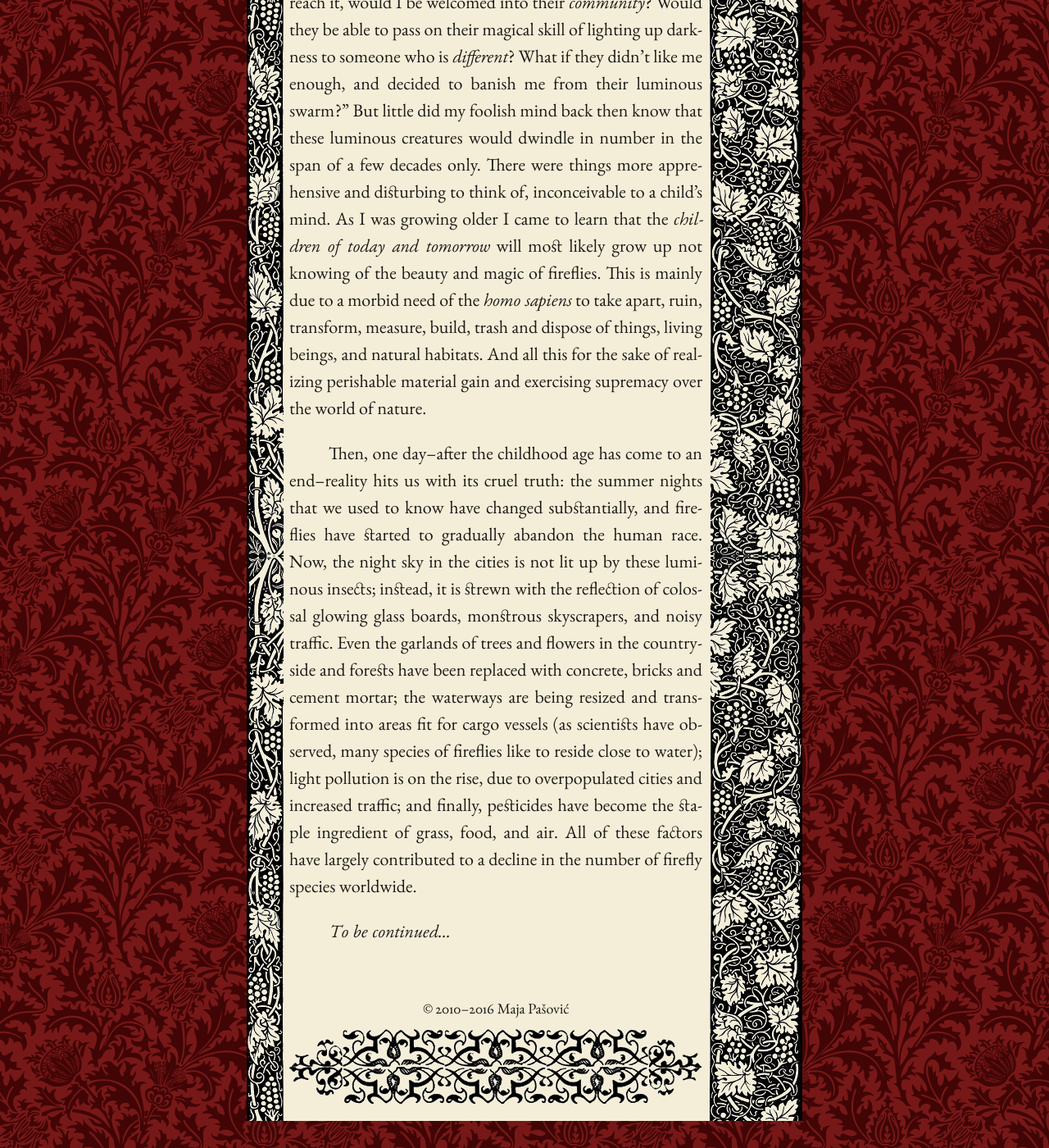
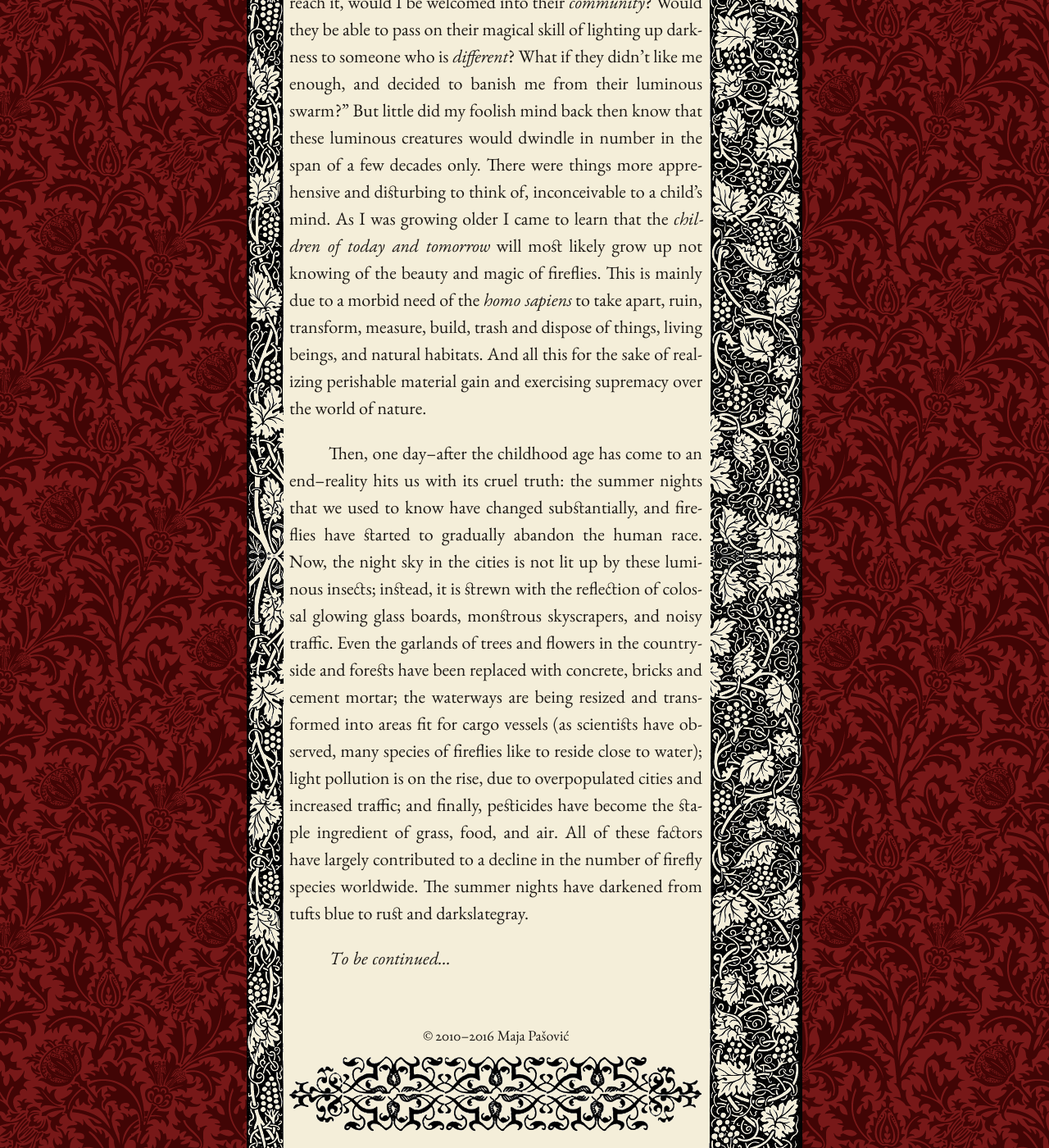
Before and after one commit to mpasovic/majapasovic.org, a Jekyll site: the page built from _posts/2016-07-06-a-lamenting-song-for-fireflies-progressive-destruction-of-the-environment-and-its-consequences.md, in a window 1280 px wide and 1400 px high, scrolled down 2283 px. Shown: the whole window at 82% size. Built offline with Jekyll 4.4.1, drawn with Linux system fonts in a browser that asks for light colours; nearby versions of some CDN libraries.

Commit message:
Updated 2016-07-06-a-lamenting-song-for-fireflies-progressive-destruction-of-the-environment-and-its-consequences.md

```diff
--- a/_posts/2016-07-06-a-lamenting-song-for-fireflies-progressive-destruction-of-the-environment-and-its-consequences.md
+++ b/_posts/2016-07-06-a-lamenting-song-for-fireflies-progressive-destruction-of-the-environment-and-its-consequences.md
@@ -25,6 +25,6 @@
 *****
 As a child, I wondered if fireflies came out at night from a mysterious land/habitat, invisible to humans. A never-ending stream of questions titillated my youthful imagination: "How could I reach their habitat? Even if there was a way to reach it, would I be welcomed into their *community*? Would they be able to pass on their magical skill of lighting up darkness to someone who is *different*? What if they didn't like me enough, and decided to banish me from their luminous swarm?" But little did my foolish mind back then know that these luminous creatures would dwindle in number in the span of a few decades only. There were things more apprehensive and disturbing to think of, inconceivable to a child's mind. As I was growing older I came to learn that the *children of today and tomorrow* will most likely grow up not knowing of the beauty and magic of fireflies. This is mainly due to a morbid need of the *homo sapiens* to take apart, ruin, transform, measure, build, trash and dispose of things, living beings, and natural habitats. And all this for the sake of realizing perishable material gain and exercising supremacy over the world of nature.
 
-Then, one day--after the childhood age has come to an end--reality hits us with its cruel truth: the summer nights that we used to know have changed substantially, and fireflies have started to gradually abandon the human race. Now, the night sky in the cities is not lit up by these luminous insects; instead, it is strewn with the reflection of colossal glowing glass boards, monstrous skyscrapers, and noisy traffic. Even the garlands of trees and flowers in the countryside and forests have been replaced with concrete, bricks and cement mortar; the waterways are being resized and transformed into areas fit for cargo vessels (as scientists have observed, many species of fireflies like to reside close to water); light pollution is on the rise, due to overpopulated cities and increased traffic; and finally, pesticides have become the staple ingredient of grass, food, and air. All of these factors have largely contributed to a decline in the number of firefly species worldwide.
+Then, one day--after the childhood age has come to an end--reality hits us with its cruel truth: the summer nights that we used to know have changed substantially, and fireflies have started to gradually abandon the human race. Now, the night sky in the cities is not lit up by these luminous insects; instead, it is strewn with the reflection of colossal glowing glass boards, monstrous skyscrapers, and noisy traffic. Even the garlands of trees and flowers in the countryside and forests have been replaced with concrete, bricks and cement mortar; the waterways are being resized and transformed into areas fit for cargo vessels (as scientists have observed, many species of fireflies like to reside close to water); light pollution is on the rise, due to overpopulated cities and increased traffic; and finally, pesticides have become the staple ingredient of grass, food, and air. All of these factors have largely contributed to a decline in the number of firefly species worldwide. The summer nights have darkened from tufts blue to rust and darkslategray.
 
 *To be continued...*
```
